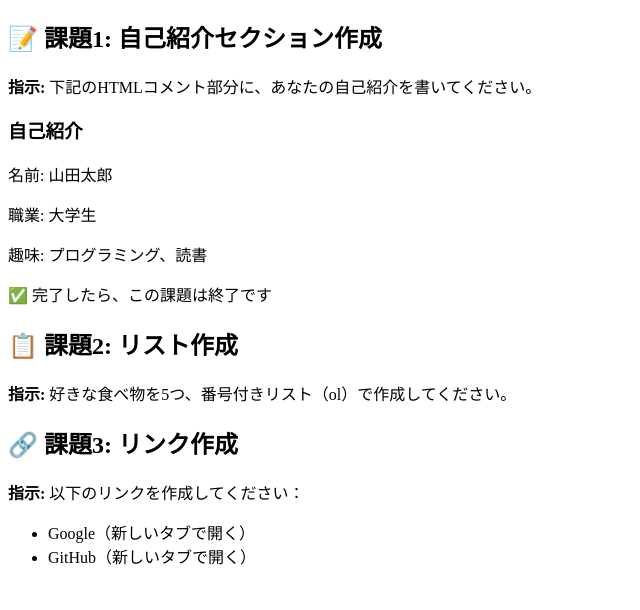
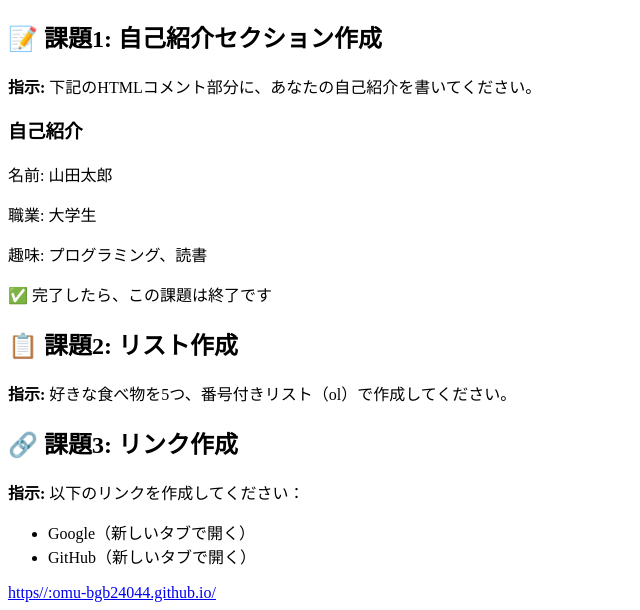
Before and after one commit to OMU-BGB24044/OMU-BGB24044.github.io, a plain HTML site: page index.html in a window 1280 px wide. Shown: the part 214-824 px from the top of the page, without its empty margins (0-640 px from the left). Before the commit the page ends 800 px from the top, so only its background shows below. Drawn offline with Linux system fonts and the light colour scheme.

Commit message:
Update index.html

```diff
--- a/index.html
+++ b/index.html
@@ -64,6 +64,7 @@
             <li>GitHub（新しいタブで開く）</li>
         </ul>
       <!-- ここにリンクを作成してください -->
+        <a href="second.html">https//:omu-bgb24044.github.io/</a>
     </div>
 </body>
 </body>
```
